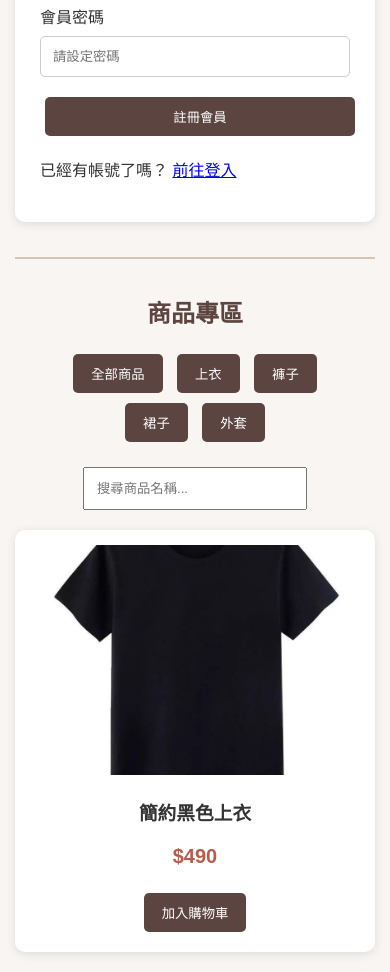
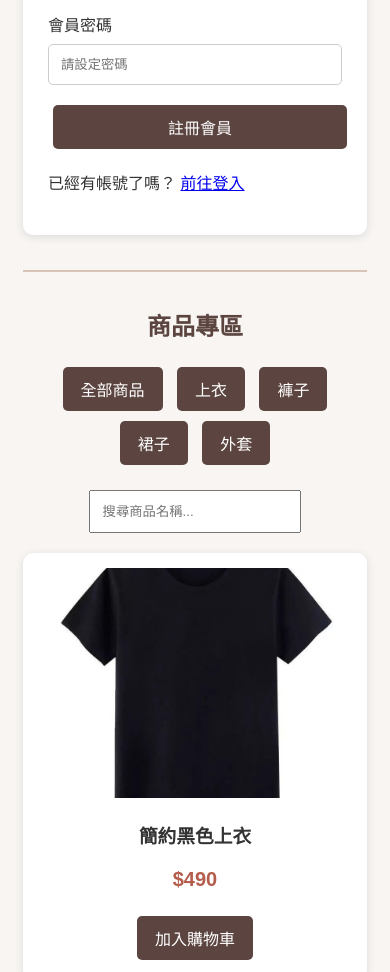
Before and after one commit to B11556014/-, a plain HTML site: page index.html in a window 390 px wide. Shown: the part 895-1867 px from the top of the page. Drawn offline with Linux system fonts and the light colour scheme; files whose address does not match are found by name.

Commit message:
Add files via upload

```diff
--- a/index.html
+++ b/index.html
@@ -7,6 +7,47 @@
 <title>墨栖服飾購物網</title>
 
 <style>
+* {
+    box-sizing: border-box;
+}
+
+body {
+    margin: 0;
+    padding: 10px;
+    font-family: Arial, sans-serif;
+}
+
+img {
+    max-width: 100%;
+    height: auto;
+}
+
+.container {
+    width: 100%;
+    max-width: 1200px;
+    margin: auto;
+}
+
+/* 手機版設定 */
+@media screen and (max-width: 600px) {
+    body {
+        padding: 8px;
+    }
+
+    h1 {
+        font-size: 24px;
+    }
+
+    img {
+        width: 100%;
+        height: auto;
+    }
+
+    button {
+        font-size: 16px;
+        padding: 12px;
+    }
+}
 * {
     box-sizing: border-box;
 }
```
